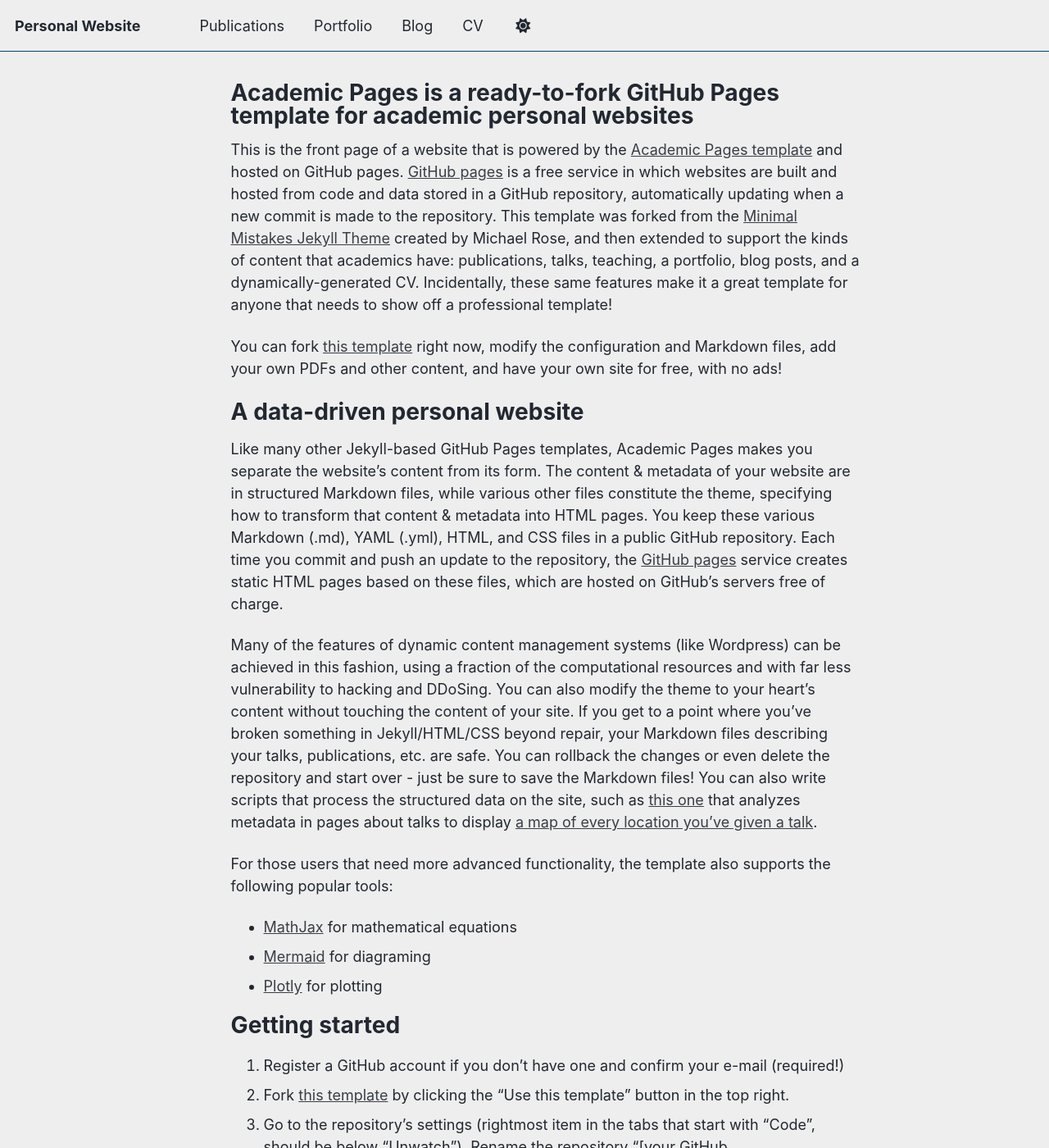
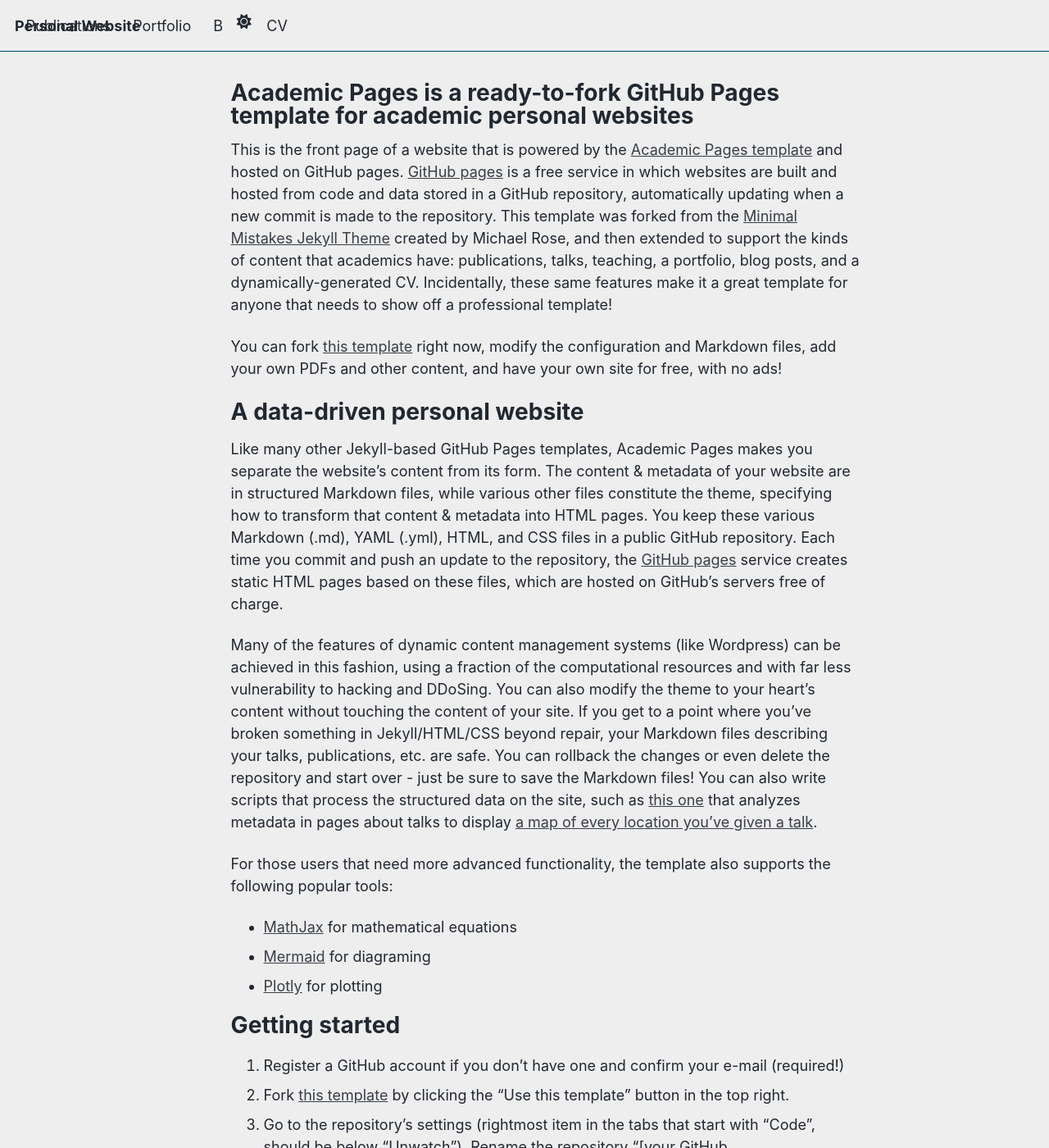
Before and after one commit to alfredzhang98/alfredzhang98.github.io, a Jekyll site: the page built from _pages/about.md, in a window 1280 px wide and 1400 px high. Shown: the whole window at 82% size. Built offline with Jekyll 4.4.1, drawn with Linux system fonts in a browser that asks for light colours.

Commit message:
udpate basics

```diff
--- a/_includes/head/custom.html
+++ b/_includes/head/custom.html
@@ -14,4 +14,39 @@
 <link rel="icon" href="/images/favicon.ico"/>
 <meta name="theme-color" content="#ffffff"/>
 
+<!-- Header layout overrides: title left, nav center, theme toggle right -->
+<style>
+	/* Use the existing markup: first li = title, last li (#theme-toggle) = theme button */
+	.masthead__menu { position: relative; }
+	.greedy-nav .visible-links {
+		position: relative;
+		text-align: center; /* center the middle group */
+	}
+	.greedy-nav .visible-links > li {
+		display: inline-block; /* inline-block items center with text-align */
+		vertical-align: middle;
+	}
+	/* Title pinned to left */
+	.greedy-nav .visible-links > li:first-child {
+		position: absolute;
+		left: 0;
+	}
+	/* Theme toggle pinned to right; leave room for the hamburger button */
+	.greedy-nav .visible-links > li#theme-toggle {
+		position: absolute;
+		right: 3rem; /* 2.5rem button width + padding gap */
+	}
+	/* Tweak link spacing for inline-block layout */
+	.greedy-nav .visible-links > li a {
+		margin: 0 0.75rem;
+	}
+	/* Keep the underline hover effect nicely visible */
+	.greedy-nav .visible-links > li a:before {
+		bottom: -2px;
+	}
+	/* On very small screens, if overlap occurs, you can optionally hide middle links:
+		 @media (max-width: 420px) { .greedy-nav .visible-links > li:not(:first-child):not(#theme-toggle){ display:none; } }
+	*/
+</style>
+
 <!-- end custom head snippets -->
```
